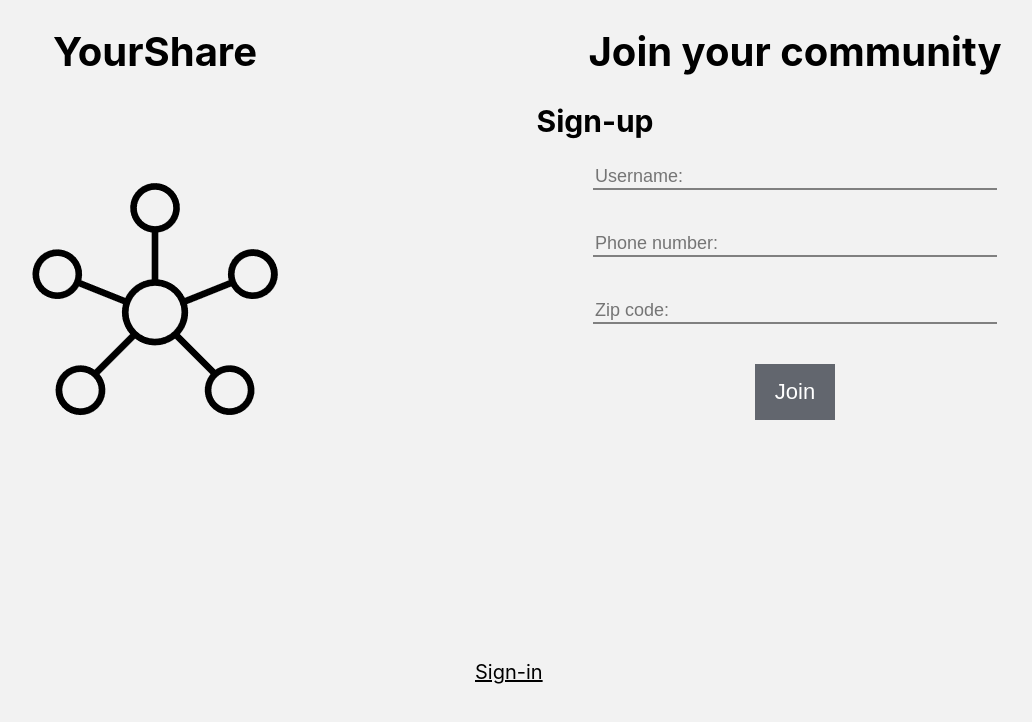
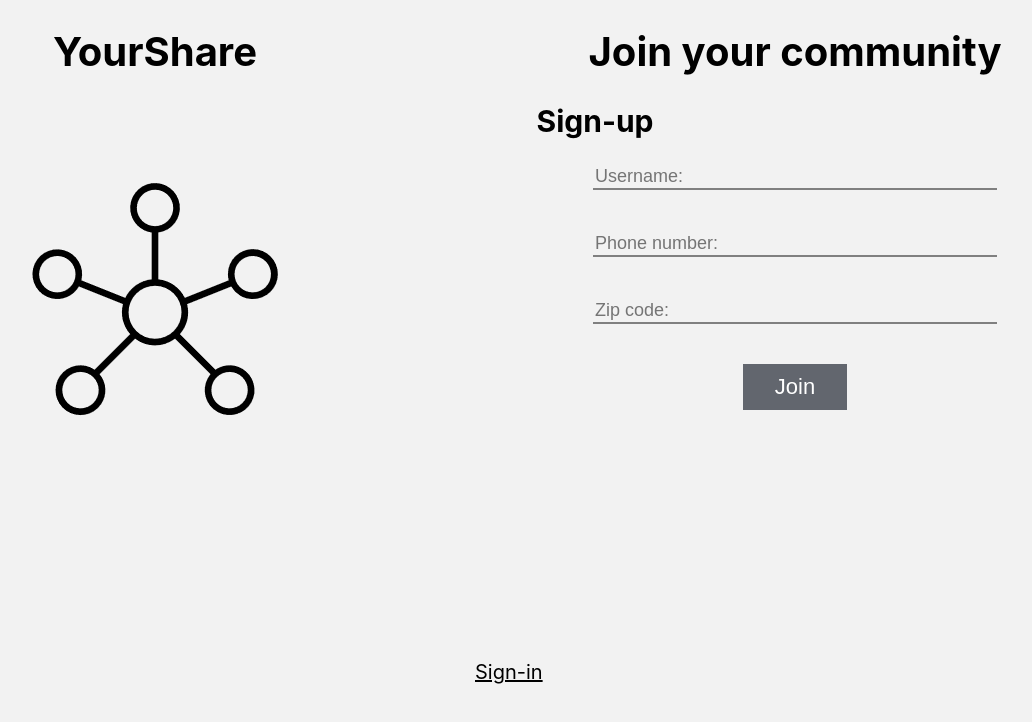
Before and after one commit to aqw1772/Localized, a React (Create React App) app in the folder yourshare/: page / in a window 1280 px wide. Shown: the top 722 px of the page, without its empty margins (165-1197 px from the left). Built offline with nearby package versions, Linux system fonts and the light colour scheme.

Commit message:
added comments to make code clearer and made a few changes to button styling

```diff
--- a/yourshare/src/index.css
+++ b/yourshare/src/index.css
@@ -26,21 +26,28 @@ code {
   color: white;
 }
 
+/* two column grid layout for each page */
 .wrapper{
   display: grid;
   grid-template-columns: 50% 50%;
 }
 
+/* button style for buttons on the different pages */
 button{
   background-color: #62666E;
   color: white;
   text-align: center;
   border: none;
   outline: none;
-  padding: 15px 20px;
+  padding: 10px 32px;
   text-align: center;
   font-size: 22px;
   cursor: pointer;
+}
+
+/* join button alignment for landing page */
+.join{
+  margin-left: 250px;
 }
 
 input{
```
